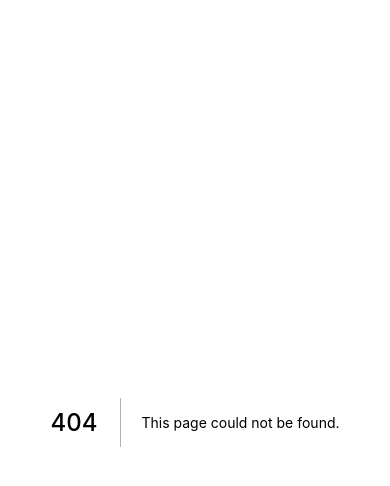
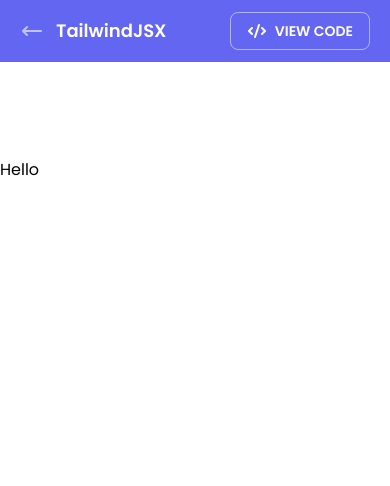
Before and after one commit to akhtersoyeb/tailwindJsx, a Next.js app: page /snippets/demo in a window 390 px wide. Before the commit this address had no page. Shown: the top 486 px of the page. Built offline with nearby package versions, Linux system fonts and the light colour scheme.

Commit message:
unable to solve preview bug that caused mobile, tablet, desktop preview to not work

```diff
--- a/components/SnippetLayout.js
+++ b/components/SnippetLayout.js
@@ -70,19 +70,17 @@ export default function SnippetLayout({ children }) {
 
                 </div>
             </nav>
-            <div>
                 {
                     isPreviewMode ? (
-                        <div className={`container xl:max-w-screen-${width} mx-auto my-24`}>
+                        <div className={` container xl:max-w-screen-${width} mx-auto my-24`}>
                             {children}
                         </div>
                     ) : (
                         <div className="">
-                        <CodeSyntaxHighlighter codeString={reactElementToJSXString(children)} />
+                            <CodeSyntaxHighlighter codeString={reactElementToJSXString(children)} />
                         </div>
                     )
                 }
-            </div>
         </>
     )
 }
--- /dev/null
+++ b/pages/snippets/demo.js
@@ -0,0 +1,9 @@
+import SnippetLayout from "../../components/SnippetLayout";
+
+export default function demo() {
+    return (
+        <SnippetLayout>
+            Hello
+        </SnippetLayout>
+    )
+}
```
